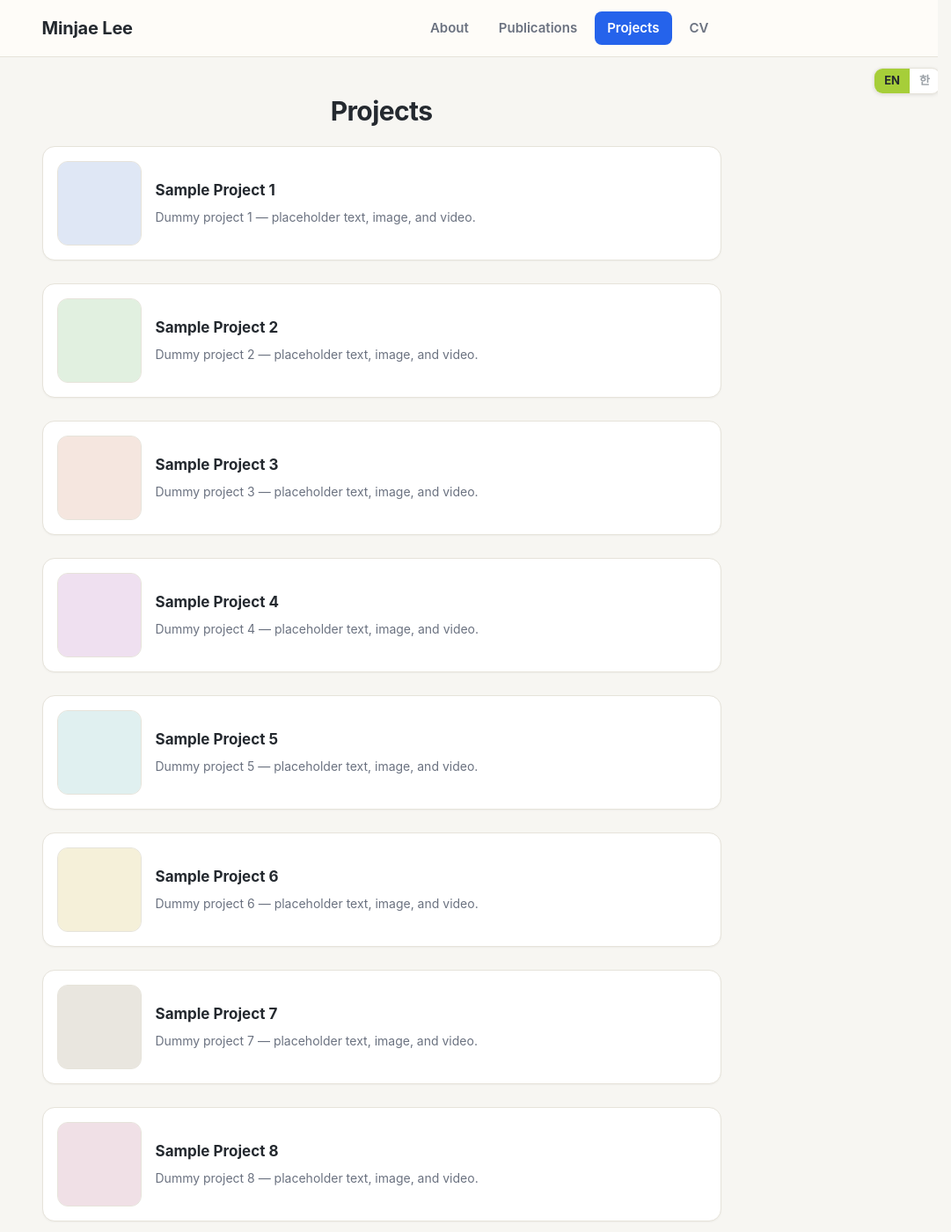
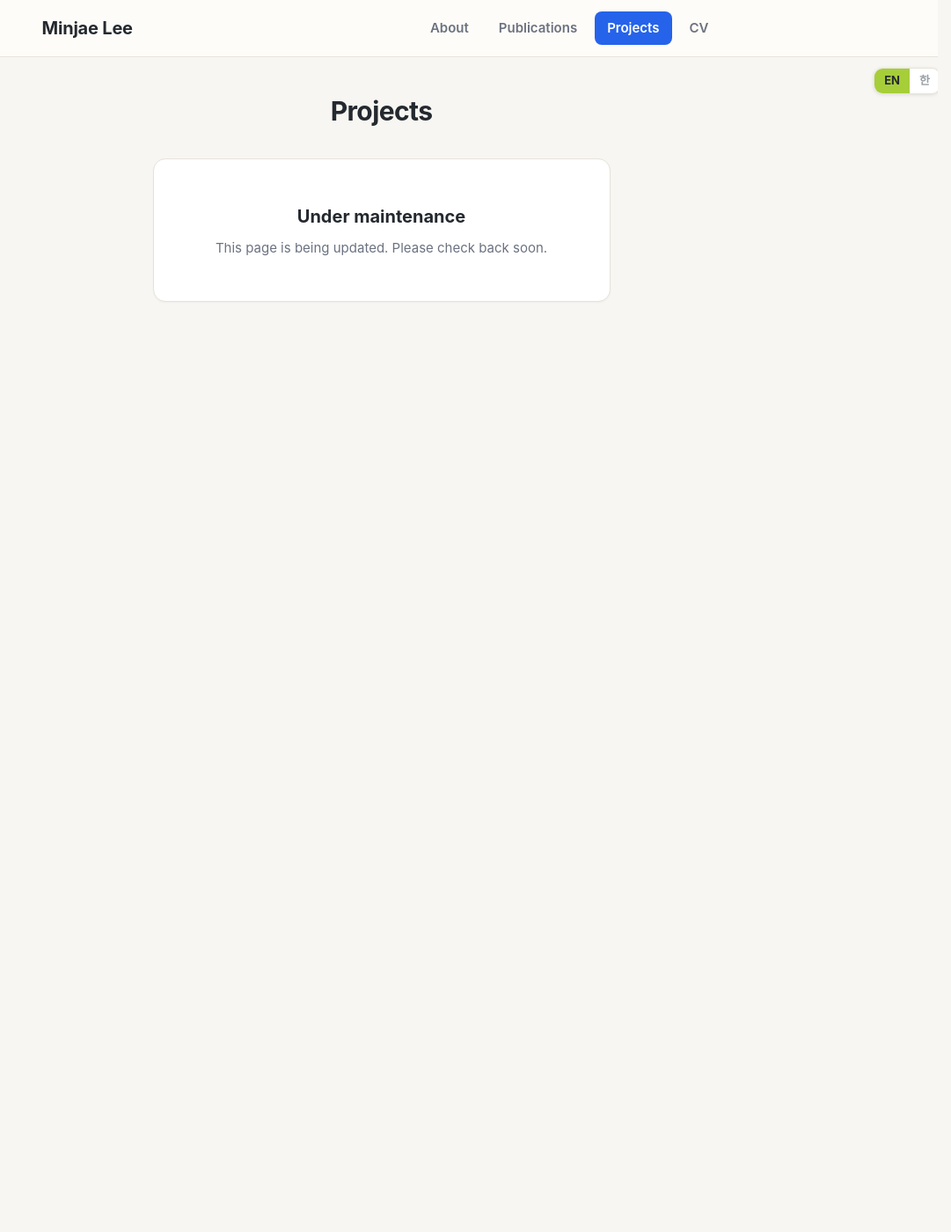
Before and after one commit to MinChoi0129/MinChoi0129.github.io, a Jekyll site: the page built from projects.md, in a window 1280 px wide and 1400 px high. Shown: the whole window at 88% size, without its empty margins (199-1280 px from the left). Built offline with Jekyll 4.4.1, drawn with Linux system fonts in a browser that asks for light colours.

Commit message:
News: ETRI joining in August; Projects page under maintenance
Co-Authored-By: Claude Opus 4.8 (1M context) <noreply@anthropic.com>

```diff
--- a/_config.yml
+++ b/_config.yml
@@ -15,6 +15,10 @@ collections:
   projects:
     output: false
 
+# Show a "under maintenance" notice on /projects instead of the project list.
+# Set to false to publish the entries in _projects/ again.
+projects_maintenance: true
+
 # CV LaTeX sources are kept for version control but not served.
 exclude:
   - cv-src
--- a/projects.md
+++ b/projects.md
@@ -20,6 +20,12 @@ title: Projects
 
 </div>
 
+{% if site.projects_maintenance %}
+<div class="maintenance">
+<p class="maintenance-title"><span class="lang-en">Under maintenance</span><span class="lang-ko">유지보수 중</span></p>
+<p class="maintenance-sub"><span class="lang-en">This page is being updated. Please check back soon.</span><span class="lang-ko">현재 페이지를 정리하고 있습니다. 곧 다시 찾아주세요.</span></p>
+</div>
+{% else %}
 <div class="projects">
 {% assign items = site.projects | sort: 'order' %}
 <aside class="p-sidebar">
@@ -84,3 +90,4 @@ title: Projects
     if (back) back.addEventListener('click', reset);
   })();
 </script>
+{% endif %}
```
Also changed, not shown: README.md (+2 -2 lines).
